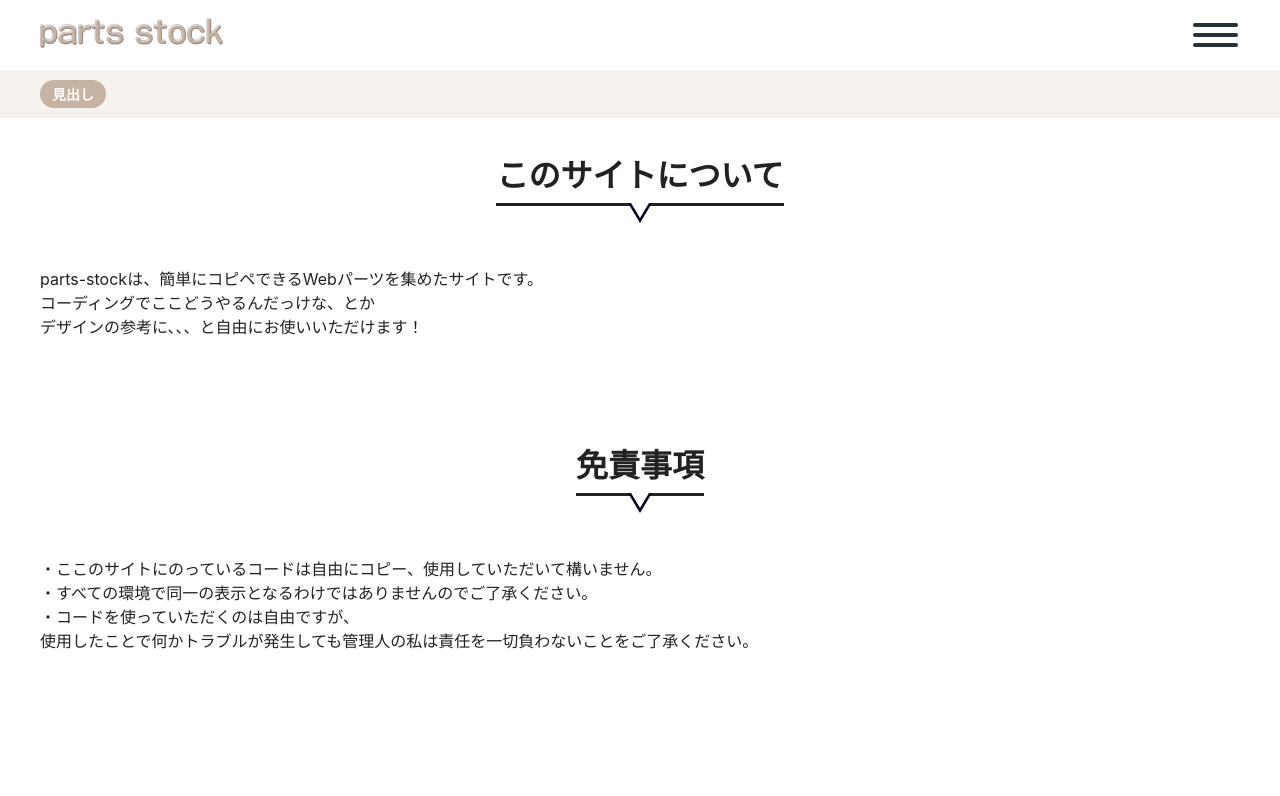
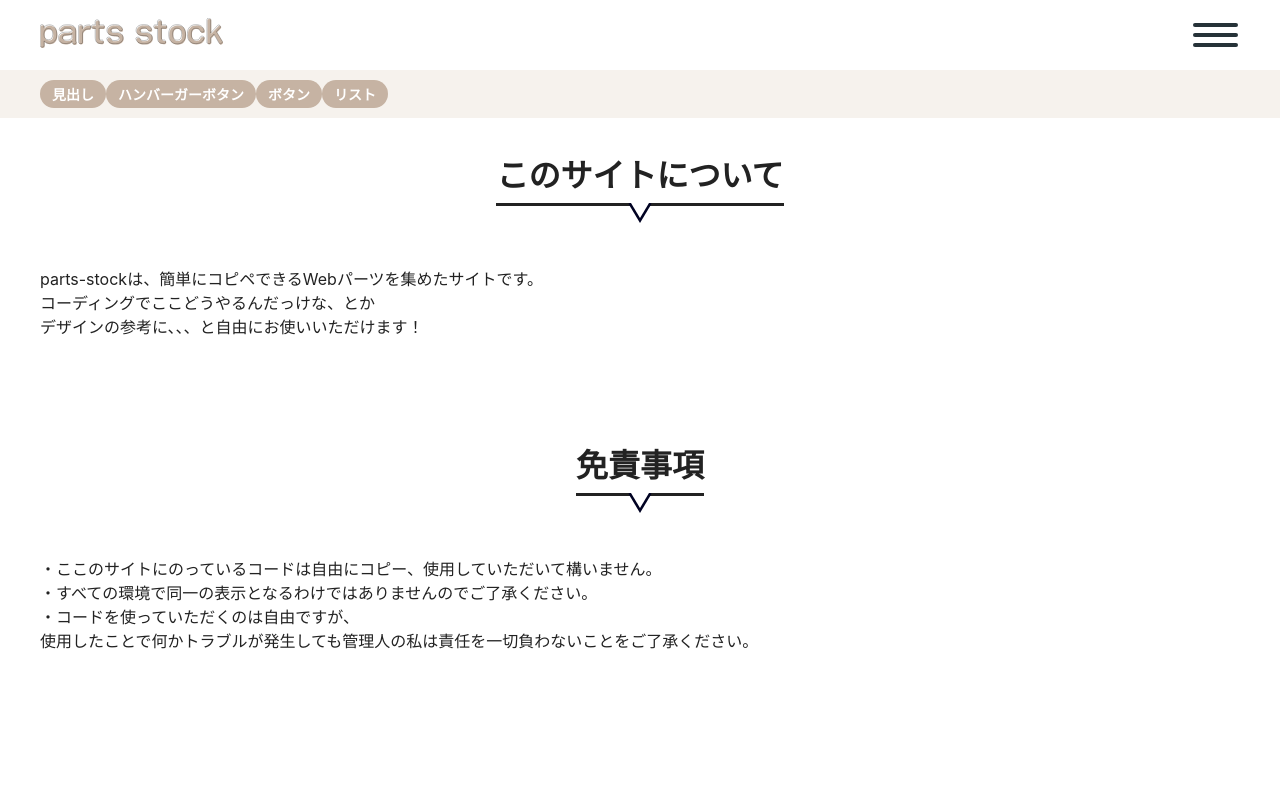
Before and after one commit to saori-tisse/partsstock, a Nuxt app: page /about in a window 1280 px wide. Shown: the top 796 px of the page. Built offline with nearby package versions, Linux system fonts and the light colour scheme.

Commit message:
javascript 反映追加

```diff
--- a/components/subnav.vue
+++ b/components/subnav.vue
@@ -4,6 +4,15 @@
       <ul class="subnav_list">
         <li>
           <nuxt-link :to="'/category/heading/'">見出し</nuxt-link>
+        </li>
+        <li>
+          <nuxt-link :to="'/category/hamburger/'">ハンバーガーボタン</nuxt-link>
+        </li>
+        <li>
+          <nuxt-link :to="'/category/button/'">ボタン</nuxt-link>
+        </li>
+        <li>
+          <nuxt-link :to="'/category/list/'">リスト</nuxt-link>
         </li>
       </ul>
     </div>
--- a/pages/parts/_id.vue
+++ b/pages/parts/_id.vue
@@ -25,6 +25,7 @@
       </div>
     </article>
     <style v-html="item.css"></style>
+    <script v-html="item.javascript"></script>
   </div>
 </template>
 
```
